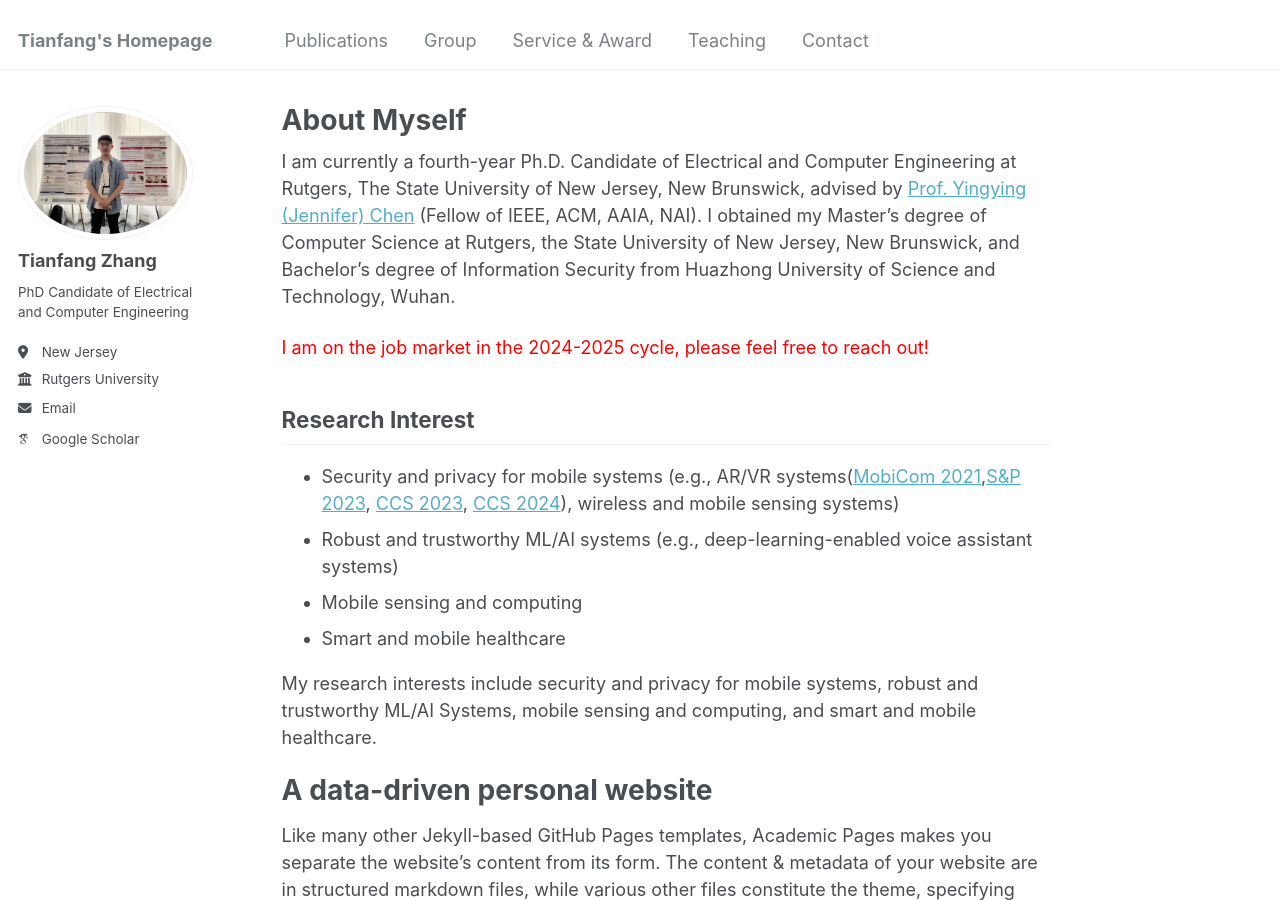
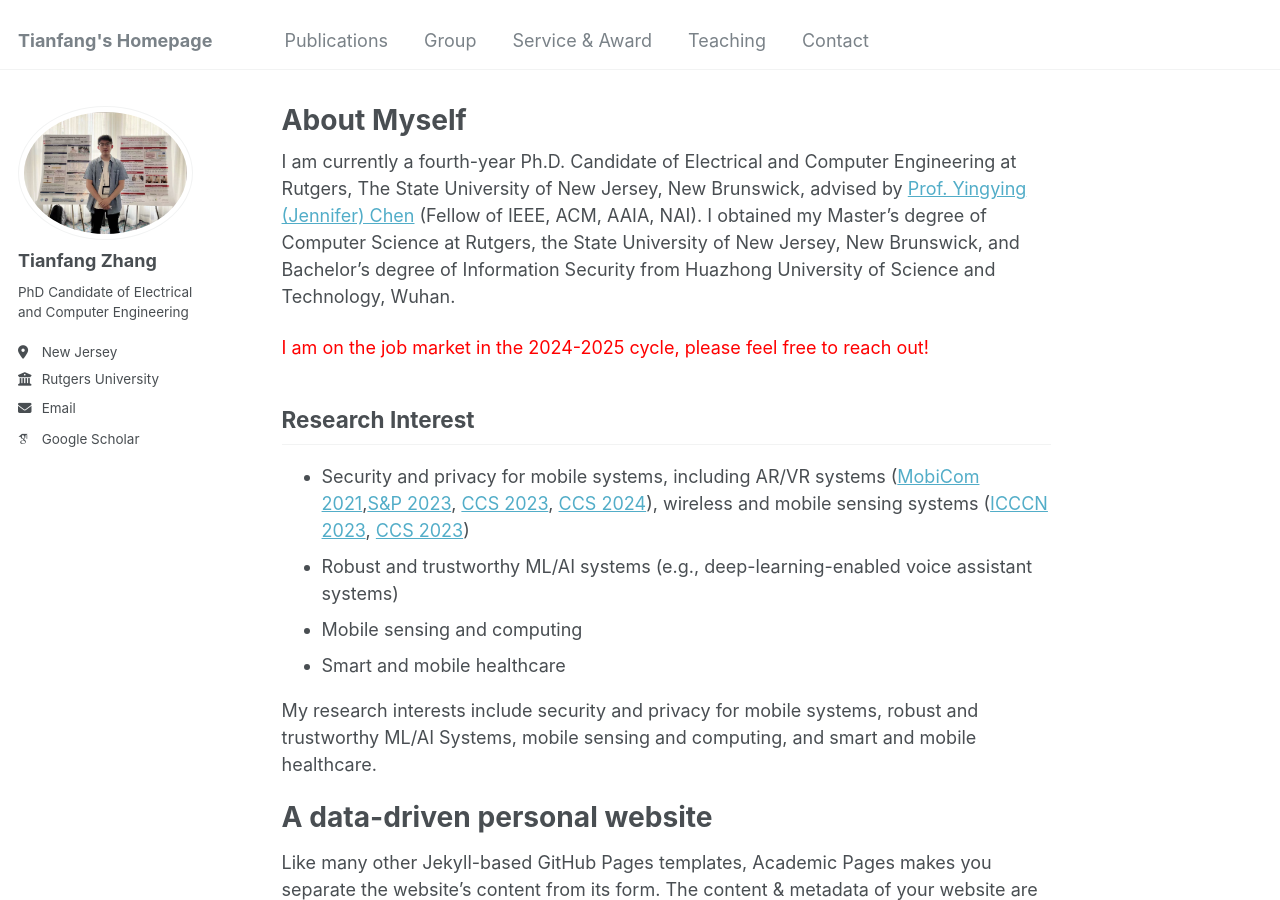
Before and after one commit to tianfang96/tianfang96.github.io, a Jekyll site: the page built from _pages/about.md, in a window 1280 px wide and 900 px high. Built offline with Jekyll 4.4.1, drawn with Linux system fonts in a browser that asks for light colours; some web fonts are replaced.

Commit message:
Update about.md

```diff
--- a/_pages/about.md
+++ b/_pages/about.md
@@ -12,7 +12,7 @@ I am currently a fourth-year Ph.D. Candidate of Electrical and Computer Engineer
 
 Research Interest
 ----------
-- Security and privacy for mobile systems (e.g., AR/VR systems([MobiCom 2021](https://www.winlab.rutgers.edu/~yychen/papers/FaceMic.pdf),[S&P 2023](https://eceweb1.rutgers.edu/~daisylab/papers/Privacy%20Leakage%20via%20Unrestricted%20Motion-Position%20Sensors%20in%20the%20Age%20of%20Virtual%20Reality.pdf), [CCS 2023](https://web.njit.edu/~cs638/paper/FaceReader%20Unobtrusively%20Mining%20Vital%20Signs%20and%20Vital%20Sign%20Embedded%20Sensitive%20Info%20via%20ARVR%20Motion%20Sensors.pdf), [CCS 2024](https://www.winlab.rutgers.edu/~yychen/daisylab/papers/SAFARI%20Speech-Associated%20Facial%20Authentication%20for%20ARVR%20Settings%20via%20Robust%20VIbration%20Signatures.pdf)), wireless and mobile sensing systems)
+- Security and privacy for mobile systems, including AR/VR systems ([MobiCom 2021](https://www.winlab.rutgers.edu/~yychen/papers/FaceMic.pdf),[S&P 2023](https://eceweb1.rutgers.edu/~daisylab/papers/Privacy%20Leakage%20via%20Unrestricted%20Motion-Position%20Sensors%20in%20the%20Age%20of%20Virtual%20Reality.pdf), [CCS 2023](https://web.njit.edu/~cs638/paper/FaceReader%20Unobtrusively%20Mining%20Vital%20Signs%20and%20Vital%20Sign%20Embedded%20Sensitive%20Info%20via%20ARVR%20Motion%20Sensors.pdf), [CCS 2024](https://www.winlab.rutgers.edu/~yychen/daisylab/papers/SAFARI%20Speech-Associated%20Facial%20Authentication%20for%20ARVR%20Settings%20via%20Robust%20VIbration%20Signatures.pdf)), wireless and mobile sensing systems ([ICCCN 2023](https://www.winlab.rutgers.edu/~yychen/daisylab/papers/Stealthy%20Backdoor%20Attack%20on%20RF%20Signal%20Classification.pdf), [CCS 2023](https://web.njit.edu/~cs638/paper/Privacy%20Leakage%20via%20Speech-induced%20Vibrations%20on%20Room%20Objects.pdf))
 - Robust and trustworthy ML/AI systems (e.g., deep-learning-enabled voice assistant systems)
 - Mobile sensing and computing
 - Smart and mobile healthcare
```
